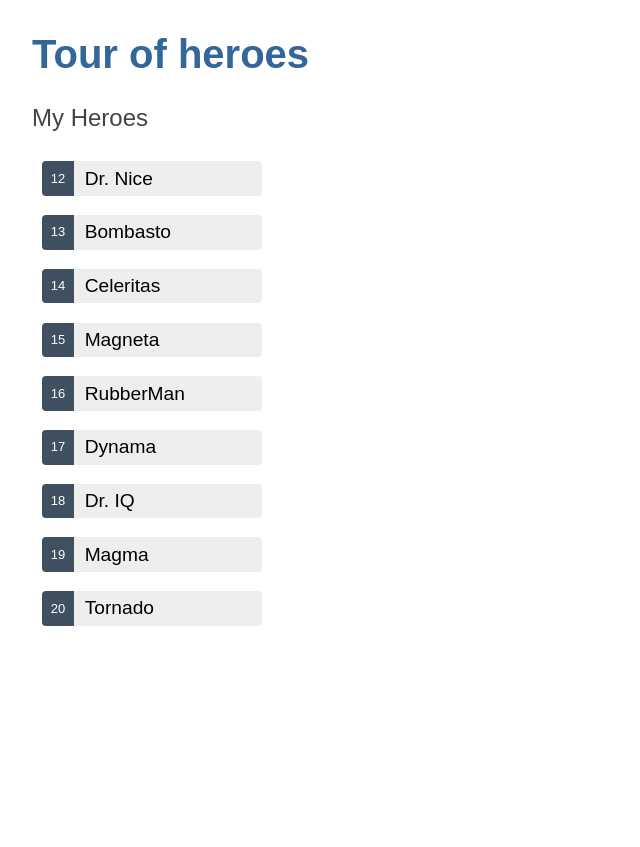
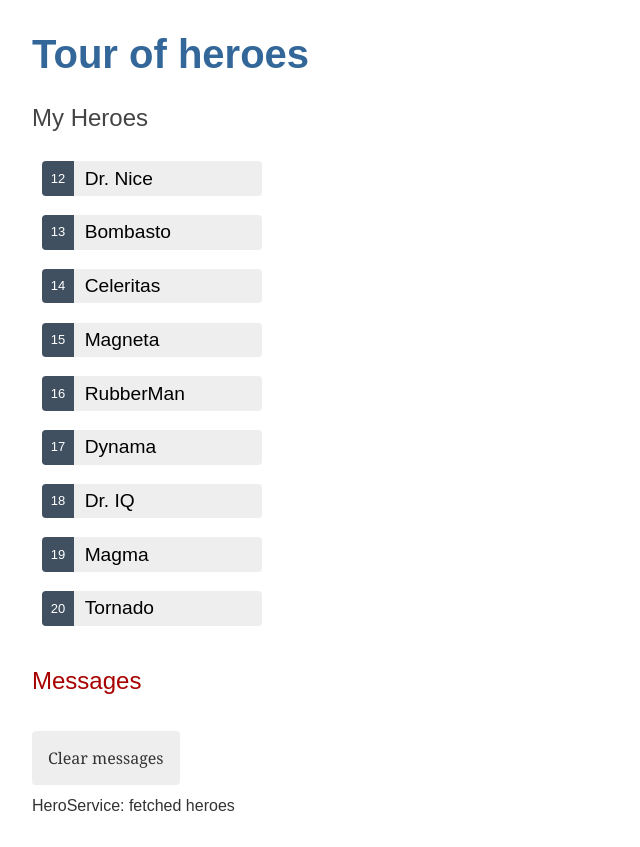
Before and after one commit to CristinaNilvan/internship-project-structure-assignment, an Angular app: page / in a window 1280 px wide. Shown: the whole page, without its empty margins (0-640 px from the left). Before the commit the page ends 800 px from the top, so only its background shows below. Built offline with nearby package versions, Linux system fonts and the light colour scheme.

Commit message:
Add messages component and service

```diff
--- a/src/app/app.component.html
+++ b/src/app/app.component.html
@@ -1,2 +1,3 @@
 <h1>{{ title }}</h1>
 <app-heroes></app-heroes>
+<app-messages></app-messages>
--- a/src/app/app.module.ts
+++ b/src/app/app.module.ts
@@ -6,9 +6,10 @@
 import { AppComponent } from './app.component';
 import { HeroesComponent } from './heroes/heroes.component';
 import { HeroDetailComponent } from './hero-detail/hero-detail.component';
+import { MessagesComponent } from './messages/messages.component';
 
 @NgModule({
-  declarations: [AppComponent, HeroesComponent, HeroDetailComponent],
+  declarations: [AppComponent, HeroesComponent, HeroDetailComponent, MessagesComponent],
   imports: [BrowserModule, AppRoutingModule, FormsModule],
   providers: [],
   bootstrap: [AppComponent],
--- a/src/app/hero.service.ts
+++ b/src/app/hero.service.ts
@@ -2,15 +2,17 @@
 import { Hero } from './hero';
 import { HEROES } from './mock-heroes';
 import { Observable, of } from 'rxjs';
+import { MessageService } from './message.service';
 
 @Injectable({
   providedIn: 'root',
 })
 export class HeroService {
-  constructor() {}
+  constructor(private messageService: MessageService) {}
 
   getHeroes(): Observable<Hero[]> {
     const heroes = of(HEROES);
+    this.messageService.add('HeroService: fetched heroes');
     return heroes;
   }
 }
--- a/src/app/heroes/heroes.component.ts
+++ b/src/app/heroes/heroes.component.ts
@@ -1,6 +1,7 @@
 import { Component, OnInit } from '@angular/core';
 import { Hero } from '../hero';
 import { HeroService } from '../hero.service';
+import { MessageService } from '../message.service';
 import { HEROES } from '../mock-heroes';
 
 @Component({
@@ -12,7 +13,10 @@
   heroes: Hero[] = [];
   selectedHero?: Hero;
 
-  constructor(private heroService: HeroService) {}
+  constructor(
+    private heroService: HeroService,
+    private messageService: MessageService
+  ) {}
 
   ngOnInit(): void {
     this.getHeroes();
@@ -20,6 +24,7 @@
 
   onSelect(hero: Hero): void {
     this.selectedHero = hero;
+    this.messageService.add(`HeroesComponent: Selected hero id=${hero.id}`);
   }
 
   getHeroes(): void {
--- /dev/null
+++ b/src/app/message.service.ts
@@ -0,0 +1,16 @@
+import { Injectable } from '@angular/core';
+
+@Injectable({
+  providedIn: 'root',
+})
+export class MessageService {
+  messages: string[] = [];
+
+  add(message: string) {
+    this.messages.push(message);
+  }
+
+  clear() {
+    this.messages = [];
+  }
+}
--- /dev/null
+++ b/src/app/messages/messages.component.css
@@ -0,0 +1,18 @@
+h2 {
+  color: #a80000;
+  font-family: Arial, Helvetica, sans-serif;
+  font-weight: lighter;
+}
+
+.clear {
+  color: #333;
+  background-color: #eee;
+  margin-bottom: 12px;
+  padding: 1rem;
+  border-radius: 4px;
+  font-size: 1rem;
+}
+.clear:hover {
+  color: white;
+  background-color: #42545c;
+}
--- /dev/null
+++ b/src/app/messages/messages.component.html
@@ -0,0 +1,7 @@
+<div *ngIf="messageService.messages.length">
+  <h2>Messages</h2>
+  <button type="button" class="clear" (click)="messageService.clear()">
+    Clear messages
+  </button>
+  <div *ngFor="let message of messageService.messages">{{ message }}</div>
+</div>
--- /dev/null
+++ b/src/app/messages/messages.component.ts
@@ -0,0 +1,13 @@
+import { Component, OnInit } from '@angular/core';
+import { MessageService } from '../message.service';
+
+@Component({
+  selector: 'app-messages',
+  templateUrl: './messages.component.html',
+  styleUrls: ['./messages.component.css'],
+})
+export class MessagesComponent implements OnInit {
+  constructor(public messageService: MessageService) {}
+
+  ngOnInit(): void {}
+}
```
Also changed, not shown: 2 other files (tests, documents, lock files or other folders).
